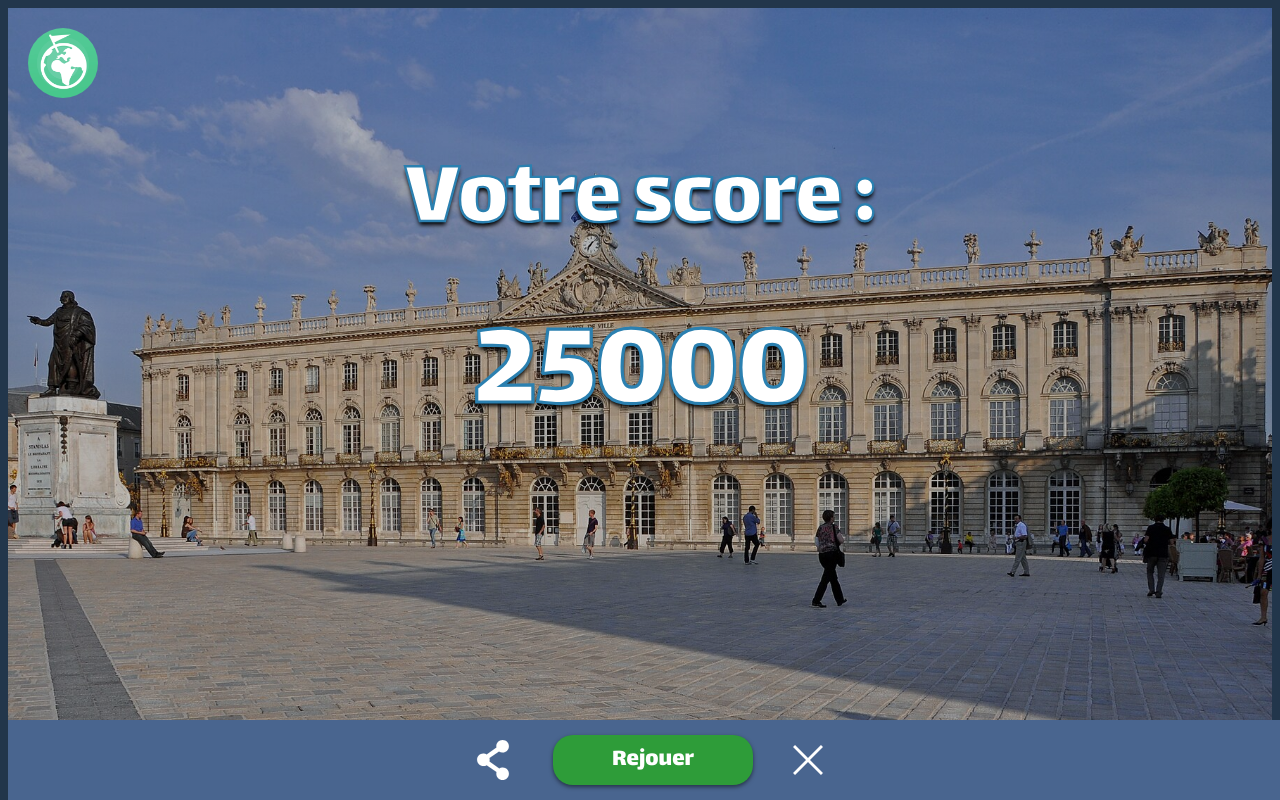
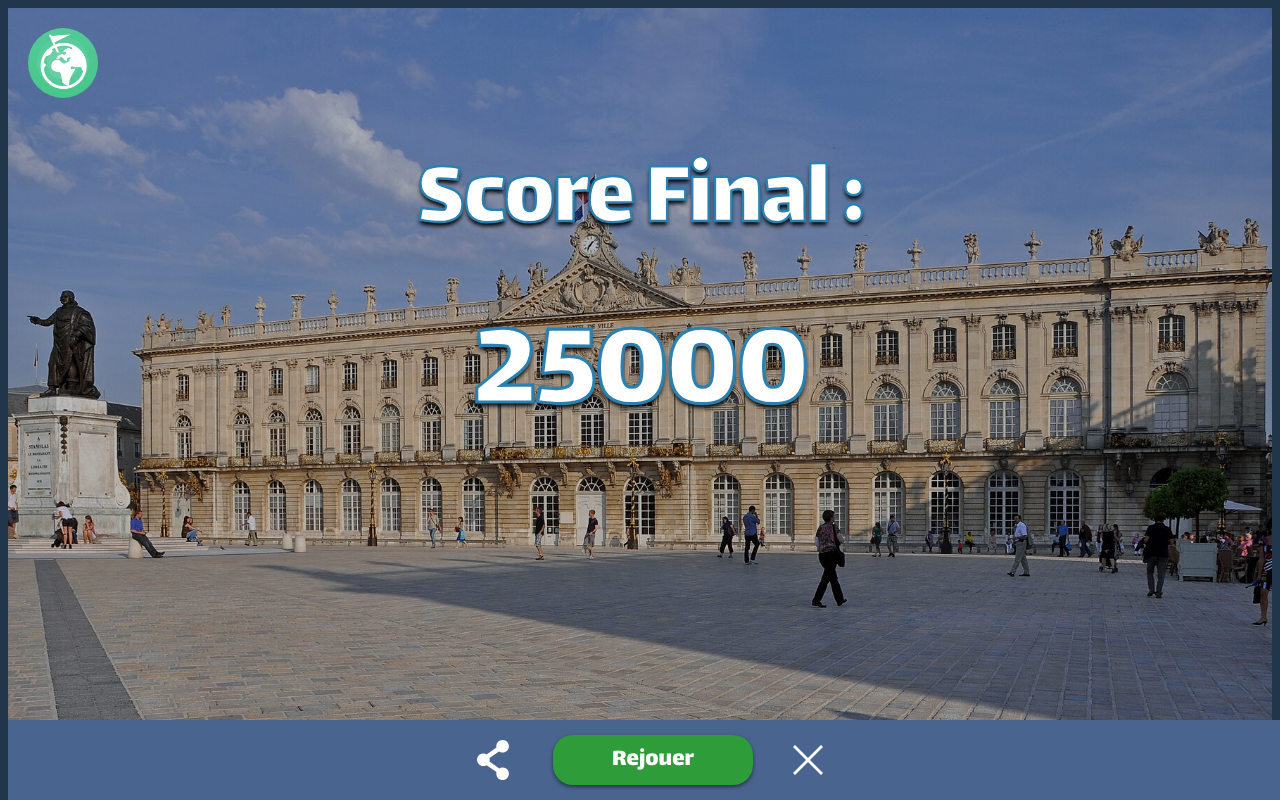
Before and after one commit to ClemGrom/SAEAtelier2-Gromangin-Holder-Termine-Carlier-Pellizzari, a Vue app in the folder WebApp/: page /finjeu in a window 1280 px wide. Built offline with nearby package versions, Linux system fonts and the light colour scheme.

Commit message:
:bug: mini correction

```diff
--- a/WebApp/src/views/FinJeu.vue
+++ b/WebApp/src/views/FinJeu.vue
@@ -5,7 +5,7 @@
         </nav>
 
         <div class="gameScore">
-            <div class="scoreText"> Votre score : </div>
+            <div class="scoreText"> Score Final : </div>
             <div class="score"> 25000 </div>  <!-- Changer score en fonction de la partie -->
         </div>
 
```
